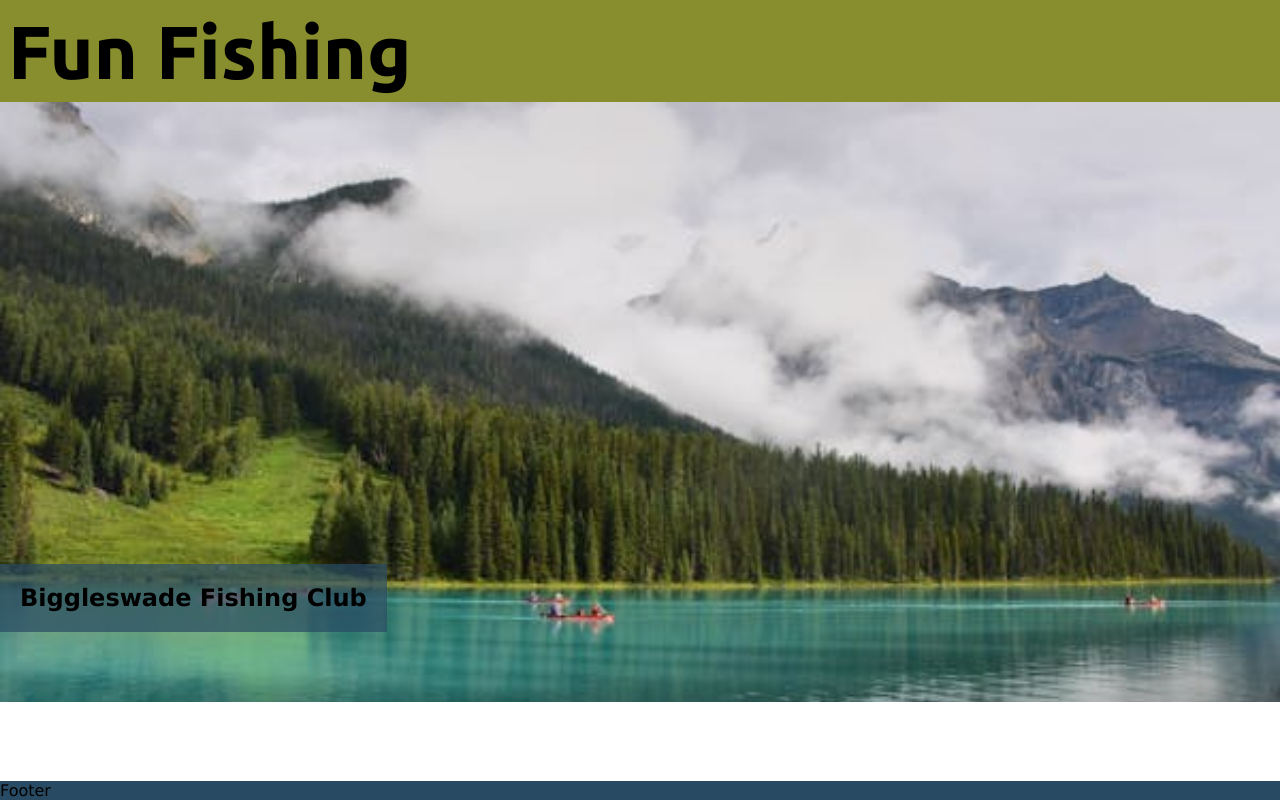
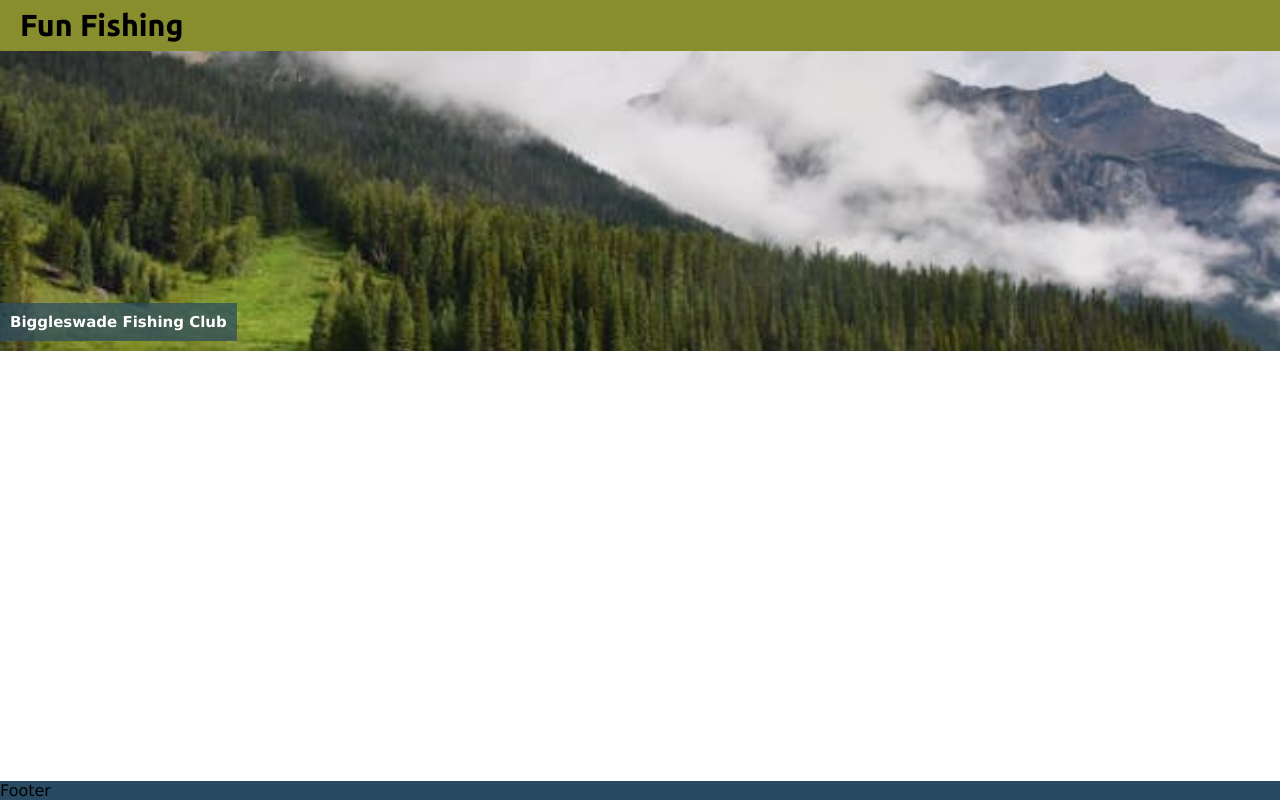
Before and after one commit to Rick-8/fishingclub, a plain HTML site: page index.html in a window 1280 px wide. Drawn offline with Linux system fonts and the light colour scheme; a web font is replaced by a local one.

Commit message:
updated overall styling

```diff
--- a/assets/css/style.css
+++ b/assets/css/style.css
@@ -16,11 +16,7 @@ body {
     font-family: Verdana, Geneva, Tahoma, sans-serif;
     /* basic project styles */
     color: black;
-
 }
-
-
-
 
 /* header */
 header {
@@ -29,30 +25,33 @@ header {
 
 header>h1 {
     font-family: "ubuntu", sans-serif;
-    font-size: 75px;
+    font-size: 190%;
     padding: 8px;
+    padding-left: 20px;
 }
 
 /* Main */
 main {
     /* to push the footer top the bottom of the page */
     flex: 1 0 auto;
-    }
+}
+
 #main {
     background: url(../images/lake-with-boats.jpeg) no-repeat center center/cover;
     width: 100%;
-    height: 600px;
+    height: 300px;
     position: relative;
 }
 
 #club-title {
     background-color: rgba(40, 75, 99, 0.7);
     position: absolute;
-    bottom: 70px;
-    max-height: 90%;
+    bottom: 10px;
+    max-height: 70%;
     max-width: 90%;
-    padding: 20px;
-
+    padding: 10px;
+    color: white;
+    font-size: 10px;
 }
 
 
```
